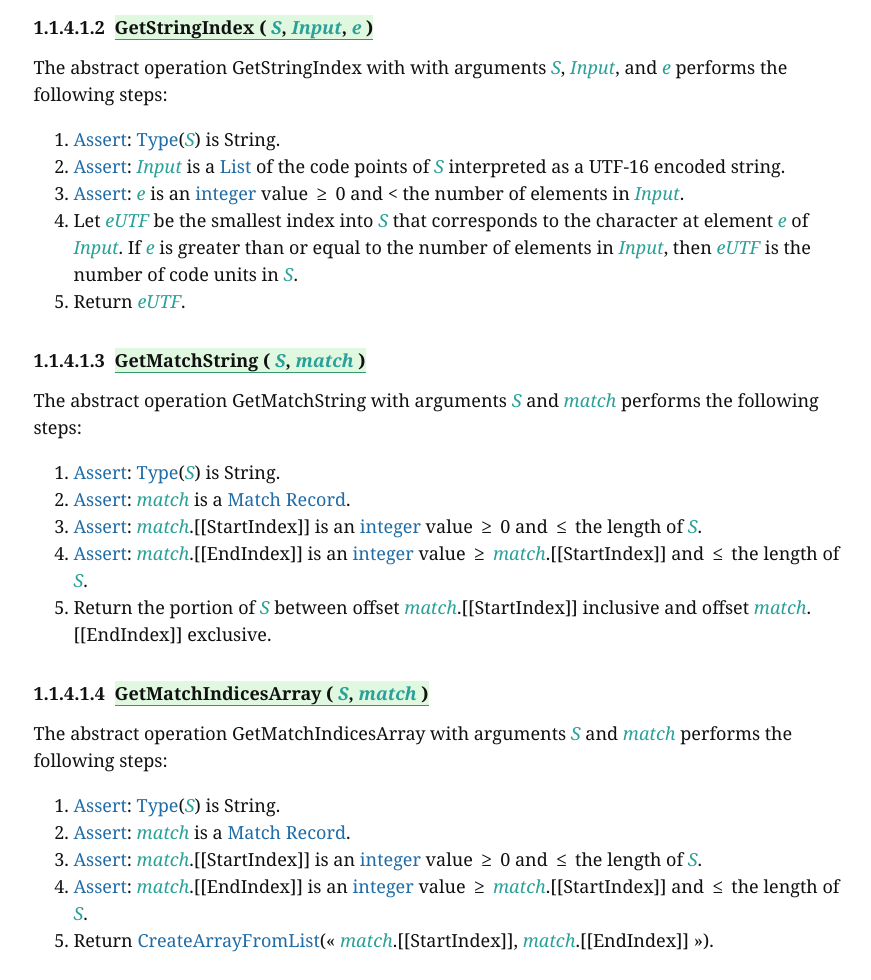
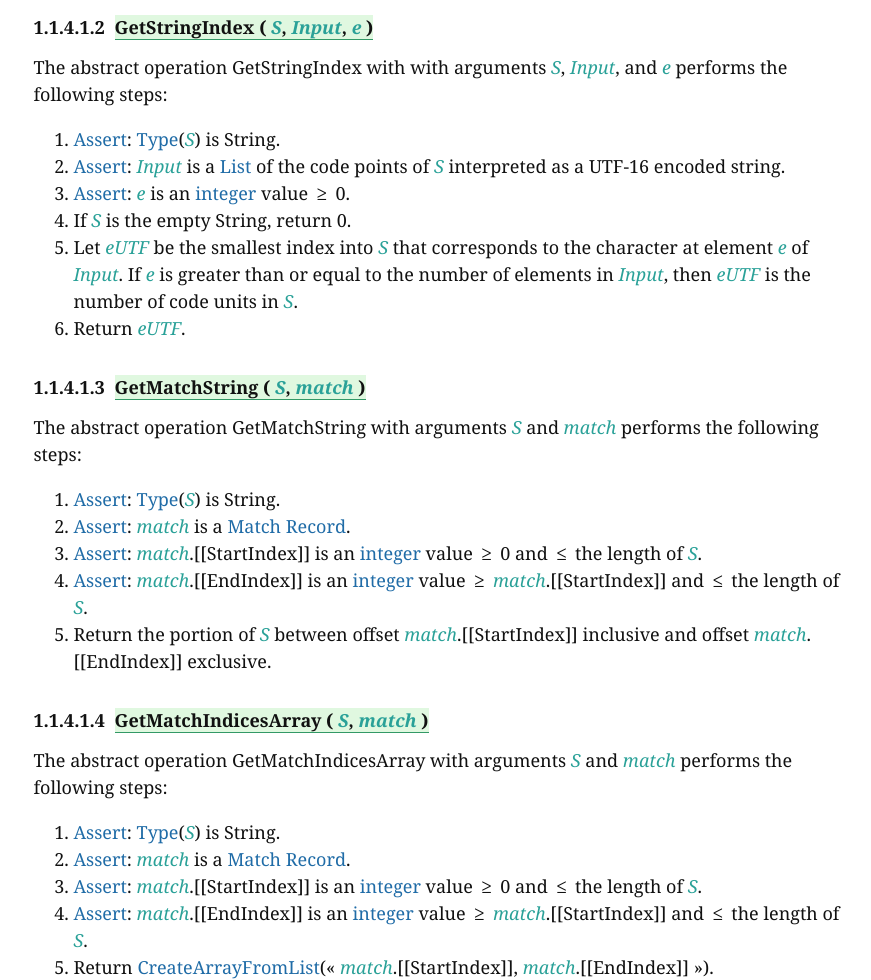
Before and after one commit to tc39/proposal-regexp-match-indices, a plain HTML site: page index.html in a window 1280 px wide. Shown: the part 8300-9280 px from the top of the page, without its empty margins (409-1280 px from the left). Drawn offline with nearby package versions, Linux system fonts and the light colour scheme.

Commit message:
(chore) Publish update to gh-pages

```diff
--- a/index.html
+++ b/index.html
@@ -2070,7 +2070,7 @@ li.menu-search-result-term:before {
     <emu-clause id="sec-getstringindex" aoid="GetStringIndex">
       <h1><span class="secnum">1.1.4.1.2</span> <ins>GetStringIndex ( <var>S</var>, <var>Input</var>, <var>e</var> )</ins></h1>
       <p>The abstract operation GetStringIndex with with arguments <var>S</var>, <var>Input</var>, and <var>e</var> performs the following steps:</p>
-      <emu-alg><ol><li><emu-xref href="#assert"><a href="https://tc39.es/ecma262/#assert">Assert</a></emu-xref>: <emu-xref aoid="Type" id="_ref_35"><a href="https://tc39.es/ecma262/#sec-ecmascript-data-types-and-values">Type</a></emu-xref>(<var>S</var>) is String.</li><li><emu-xref href="#assert"><a href="https://tc39.es/ecma262/#assert">Assert</a></emu-xref>: <var>Input</var> is a <emu-xref href="#sec-list-and-record-specification-type"><a href="https://tc39.es/ecma262/#sec-list-and-record-specification-type">List</a></emu-xref> of the code points of <var>S</var> interpreted as a UTF-16 encoded string.</li><li><emu-xref href="#assert"><a href="https://tc39.es/ecma262/#assert">Assert</a></emu-xref>: <var>e</var> is an <emu-xref href="#integer"><a href="https://tc39.es/ecma262/#integer">integer</a></emu-xref> value ≥ 0 and &lt; the number of elements in <var>Input</var>.</li><li>Let <var>eUTF</var> be the smallest index into <var>S</var> that corresponds to the character at element <var>e</var> of <var>Input</var>. If <var>e</var> is greater than or equal to the number of elements in <var>Input</var>, then <var>eUTF</var> is the number of code units in <var>S</var>.</li><li>Return <var>eUTF</var>.</li></ol></emu-alg>
+      <emu-alg><ol><li><emu-xref href="#assert"><a href="https://tc39.es/ecma262/#assert">Assert</a></emu-xref>: <emu-xref aoid="Type" id="_ref_35"><a href="https://tc39.es/ecma262/#sec-ecmascript-data-types-and-values">Type</a></emu-xref>(<var>S</var>) is String.</li><li><emu-xref href="#assert"><a href="https://tc39.es/ecma262/#assert">Assert</a></emu-xref>: <var>Input</var> is a <emu-xref href="#sec-list-and-record-specification-type"><a href="https://tc39.es/ecma262/#sec-list-and-record-specification-type">List</a></emu-xref> of the code points of <var>S</var> interpreted as a UTF-16 encoded string.</li><li><emu-xref href="#assert"><a href="https://tc39.es/ecma262/#assert">Assert</a></emu-xref>: <var>e</var> is an <emu-xref href="#integer"><a href="https://tc39.es/ecma262/#integer">integer</a></emu-xref> value ≥ 0.</li><li>If <var>S</var> is the empty String, return 0.</li><li>Let <var>eUTF</var> be the smallest index into <var>S</var> that corresponds to the character at element <var>e</var> of <var>Input</var>. If <var>e</var> is greater than or equal to the number of elements in <var>Input</var>, then <var>eUTF</var> is the number of code units in <var>S</var>.</li><li>Return <var>eUTF</var>.</li></ol></emu-alg>
     </emu-clause>
 
     <emu-clause id="sec-getmatchstring" aoid="GetMatchString">
```
